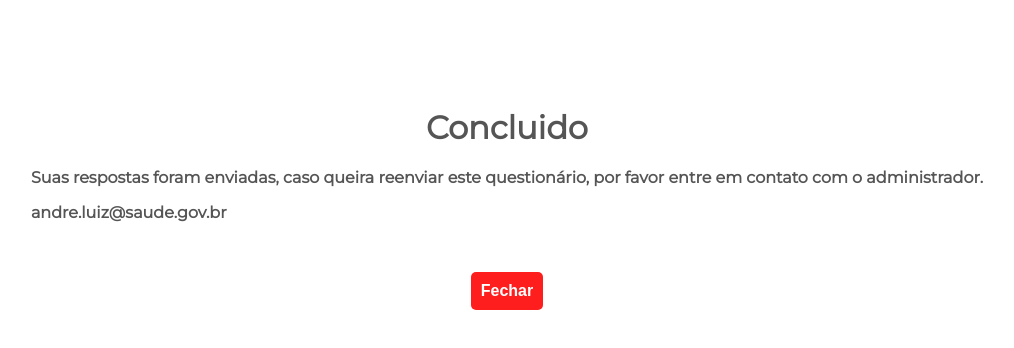
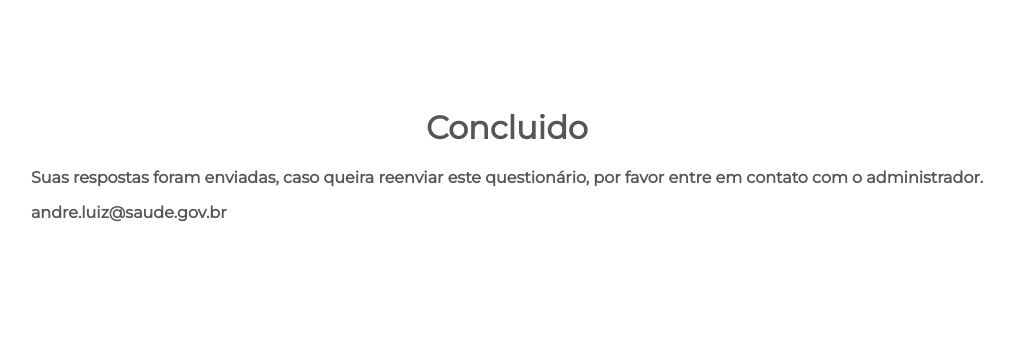
Before and after one commit to ThiagoCarmona/MaisMedicos, a React (Vite) app: page /concluido in a window 1280 px wide. Shown: the top 348 px of the page, without its empty margins (133-1147 px from the left). Built offline with nearby package versions, Linux system fonts and the light colour scheme.

Commit message:
Correção Botão

```diff
--- a/src/pages/concluido.tsx
+++ b/src/pages/concluido.tsx
@@ -8,24 +8,6 @@ export const Concluido = () => {
       }}>Concluido</h1>
       <p>Suas respostas foram enviadas, caso queira reenviar este questionário, por favor entre em contato com o administrador.</p>
       <p>andre.luiz@saude.gov.br</p>
-      <button
-        style={{
-          margin: 'auto',
-          display: 'block',
-          marginTop: '50px',
-          padding: '10px',
-          borderRadius: '5px',
-          border: 'none',
-          backgroundColor: '#ff1e1e',
-          color: '#fff',
-          cursor: 'pointer',
-          fontSize: '16px',
-          fontWeight: 'bold'
-        }}
-        onClick={() => window.close()}
-      >
-        Fechar
-      </button>
     </div>
   )
 }
```
Also changed, not shown: 3 other files (tests, documents, lock files or other folders).
